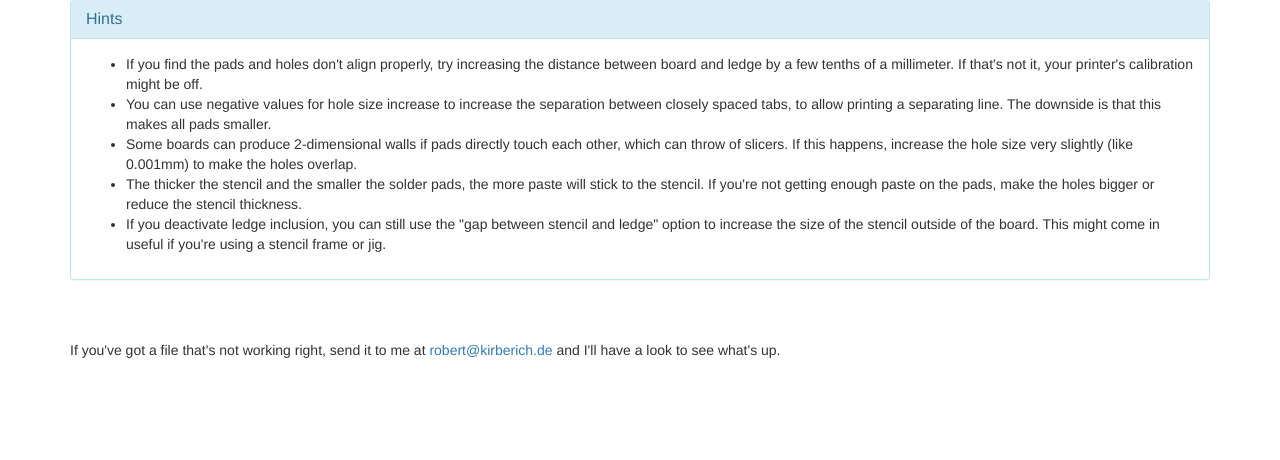
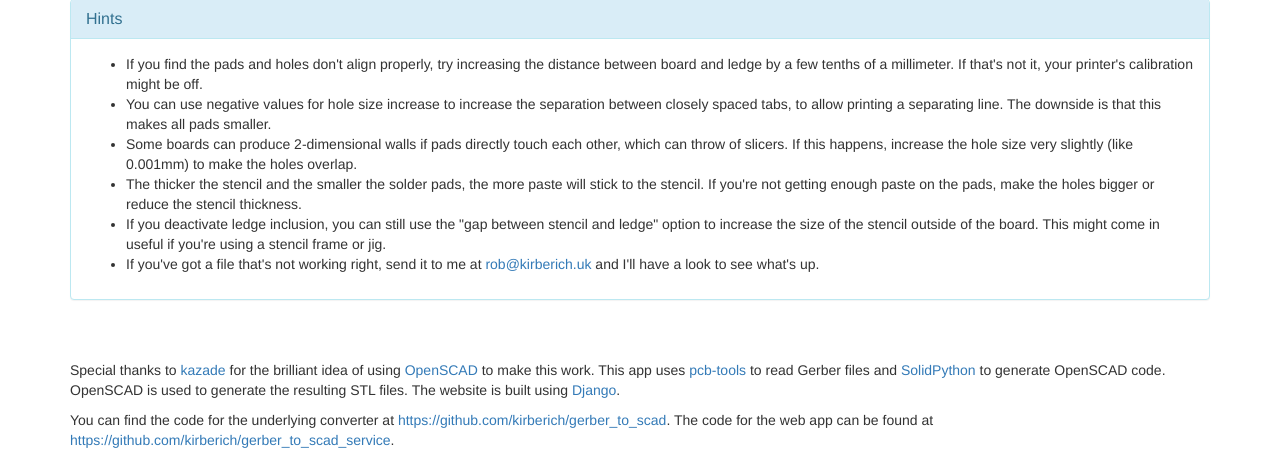
Before and after one commit to kirberich/gerber_to_scad_service, a Django app: page / in a window 1280 px wide. Shown: the part 899-1359 px from the top of the page. Before the commit the page ends 1257 px from the top, so only its background shows below. Run offline with Django 3.2, Linux system fonts and the light colour scheme; parts of the project's set-up code (start-up, migrations or seed data) failed here and were passed over; some libraries are stand-ins or nearby versions.

Commit message:
Add links to code and acknowledgements

```diff
--- a/gts/templates/main.html
+++ b/gts/templates/main.html
@@ -45,12 +45,16 @@
       <li>Some boards can produce 2-dimensional walls if pads directly touch each other, which can throw of slicers. If this happens, increase the hole size very slightly (like 0.001mm) to make the holes overlap.</li>
       <li>The thicker the stencil and the smaller the solder pads, the more paste will stick to the stencil. If you're not getting enough paste on the pads, make the holes bigger or reduce the stencil thickness.</li>
       <li>If you deactivate ledge inclusion, you can still use the "gap between stencil and ledge" option to increase the size of the stencil outside of the board. This might come in useful if you're using a stencil frame or jig.</li>
+      <li>If you've got a file that's not working right, send it to me at <a href="mailto:rob@kirberich.uk">rob@kirberich.uk</a> and I'll have a look to see what's up.</li>
     </ul>
     </div>
   </div>
 
   <br/><br/>
-  <p>If you've got a file that's not working right, send it to me at <a href="mailto:robert@kirberich.de">robert@kirberich.de</a> and I'll have a look to see what's up.</p>
+
+  <p>Special thanks to <a href="https://twitter.com/kazade" target="_blank">kazade</a> for the brilliant idea of using <a href="http://www.openscad.org/" target="_blank">OpenSCAD</a> to make this work. This app uses <a href="https://github.com/curtacircuitos/pcb-tools" target="_blank">pcb-tools</a> to read Gerber files and <a href="https://github.com/SolidCode/SolidPython" target="_blank">SolidPython</a> to generate OpenSCAD code. OpenSCAD is used to generate the resulting STL files. The website is built using <a href="https://www.djangoproject.com/" target="_blank">Django</a>.</p>
+
+  <p>You can find the code for the underlying converter at <a href="https://github.com/kirberich/gerber_to_scad" target="_blank">https://github.com/kirberich/gerber_to_scad</a>. The code for the web app can be found at <a href="https://github.com/kirberich/gerber_to_scad_service" target="_blank">https://github.com/kirberich/gerber_to_scad_service</a>.</p>
 
 </div>
 {% endblock %}
```
